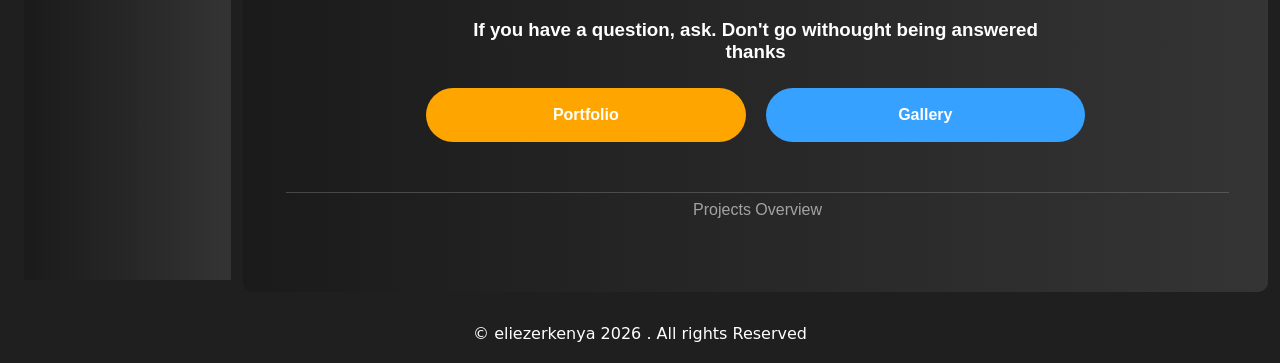
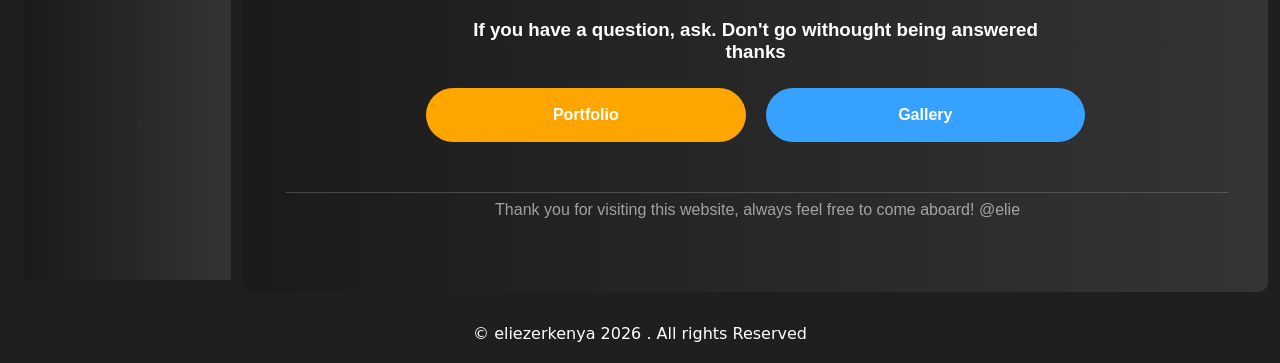
Before and after one commit to eliezerke/lsb_cloud, a Flask app: page / in a window 1280 px wide. Shown: the part 975-1338 px from the top of the page. Run offline with Flask 3, Linux system fonts and the light colour scheme; parts of the project's set-up code (start-up, migrations or seed data) failed here and were passed over.

Commit message:
turn-1 closer

```diff
--- a/cloud/app/templates/main.html
+++ b/cloud/app/templates/main.html
@@ -15,7 +15,7 @@
 <link
   rel="icon"
   type="image/x-icon"
-  href='{{url_for("static", filename="/img/logo.png")}}'
+  href='{{url_for("static", filename="/img/ico.png")}}'
 />
 {% endblock %}
 <div onclick="window.location.href = '/'" class="left-nav flex"></div>
@@ -134,7 +134,7 @@
       Gallery
     </button>
   </div>
-  <p class="drawer-action-footer">Projects Overview</p>
+  <p class="drawer-action-footer">Thank you for visiting this website, always feel free to come aboard! @elie</p>
   <div class="descr center">
     <h3></h3>
   </div>
--- a/cloud/models/songbooks.py
+++ b/cloud/models/songbooks.py
@@ -6,7 +6,6 @@ class EngSongBook(db.Model):
     title = db.Column(db.String(100), unique=True)
     lyrics = db.Column(db.String(100000), unique=True)
     key = db.Column(db.String(10), unique=True)
-
 
 class SwSongbook(db.Model):
     __tablename__ = "songbook_sw"
@@ -47,9 +46,6 @@ class DeviceInfo(db.Model):
     user_agent = db.Column(db.String)
     ext = db.Column(db.Integer)
 
-    def __repr__(self):
-        return f"EXT: {self.ext}, USER_AGENT: {self.user_agent}, PLATFORM: {self.platform}"
-
 class MediaPath(db.Model):
     id = db.Column("id", db.Integer, primary_key=True)
     path = db.Column(db.String(20))
```
Also changed, not shown: cloud/app/static/img/ico.png (added), cloud/app/static/img/logo.png (deleted), 1 other file.
